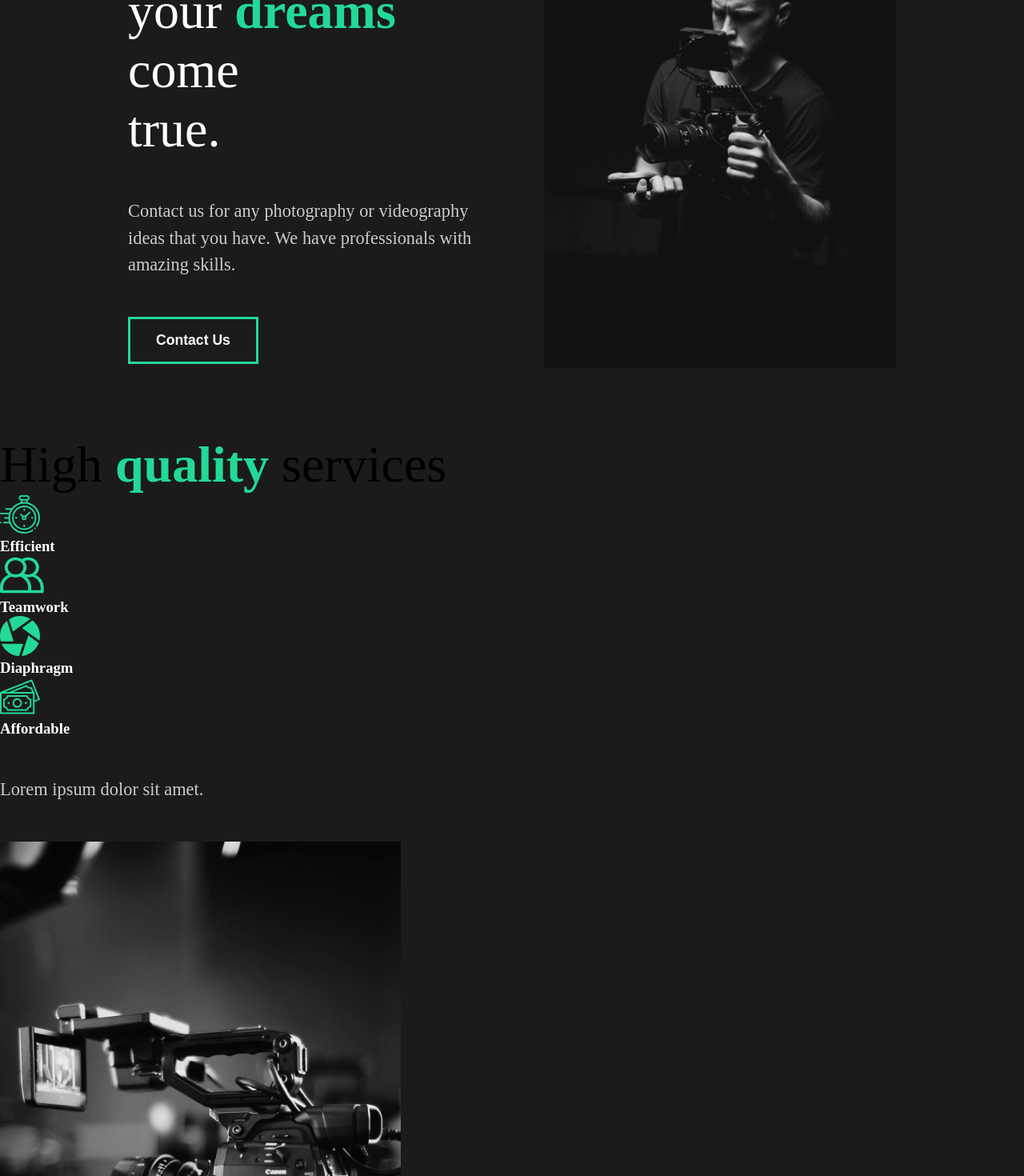
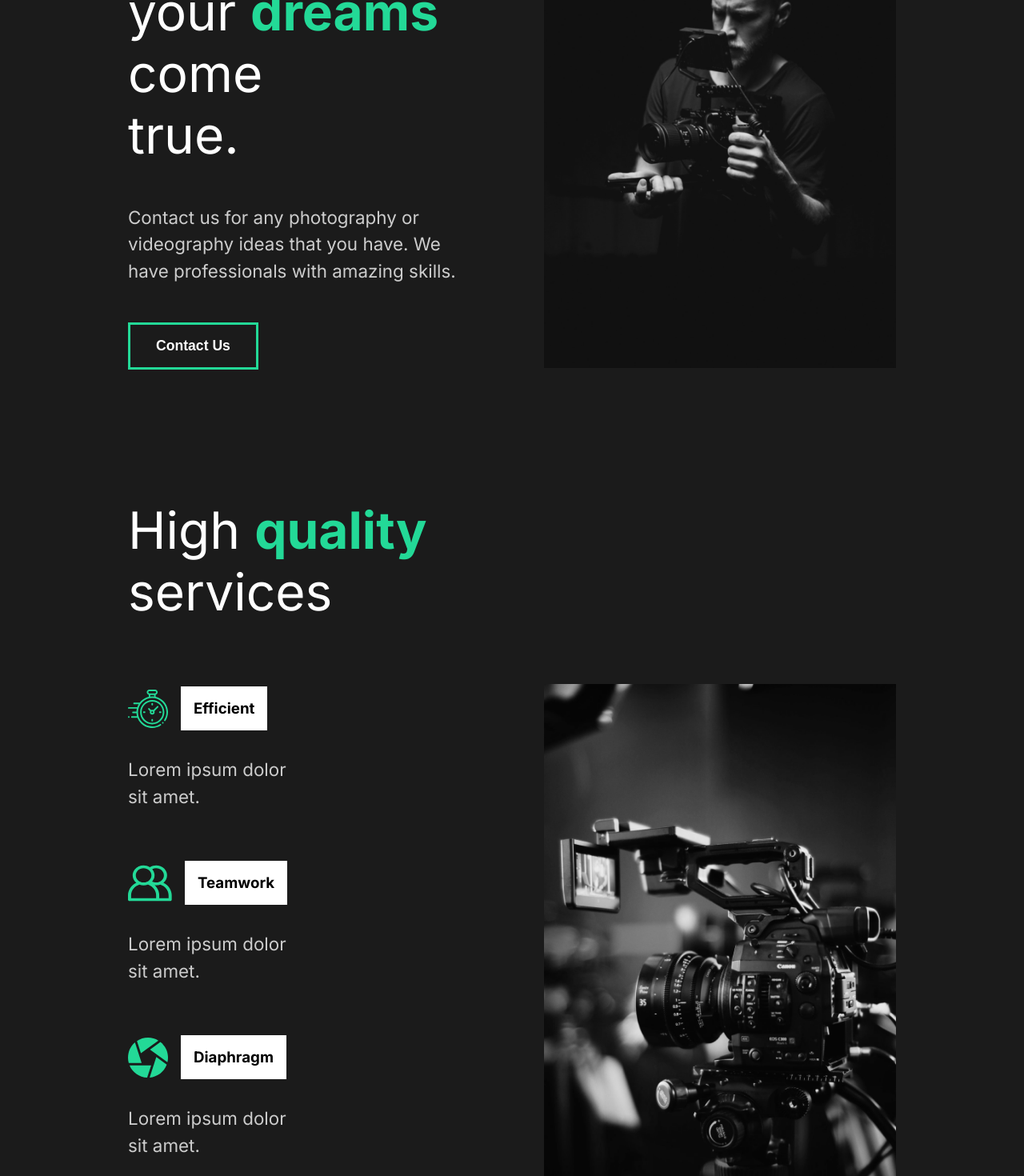
Before and after one commit to chokchaiph/the-creative-react-course-capture, a React (Create React App) app: page / in a window 1280 px wide. Shown: the part 260-1730 px from the top of the page at 80% size. Built offline with nearby package versions, Linux system fonts and the light colour scheme.

Commit message:
6. Styling Services Section

```diff
--- a/public/index.html
+++ b/public/index.html
@@ -1,14 +1,14 @@
 <!DOCTYPE html>
 <html lang="en">
+
 <head>
   <meta charset="utf-8" />
   <link rel="icon" href="%PUBLIC_URL%/favicon.ico" />
   <meta name="viewport" content="width=device-width, initial-scale=1" />
   <meta name="theme-color" content="#000000" />
-    <meta
-      name="description"
-      content="Web site created using create-react-app"
-    />
+  <meta name="description" content="Web site created using create-react-app" />
+  <link rel="preconnect" href="https://fonts.gstatic.com">
+  <link href="https://fonts.googleapis.com/css2?family=Inter:wght@400;700&family=Lobster&display=swap" rel="stylesheet">
   <link rel="apple-touch-icon" href="%PUBLIC_URL%/logo192.png" />
   <!--
       manifest.json provides metadata used when your web app is installed on a
@@ -26,6 +26,7 @@
     -->
   <title>React App</title>
 </head>
+
 <body>
   <noscript>You need to enable JavaScript to run this app.</noscript>
   <div id="root"></div>
@@ -40,4 +41,5 @@
       To create a production bundle, use `npm run build` or `yarn build`.
     -->
 </body>
+
 </html>
--- a/src/components/AboutSection.js
+++ b/src/components/AboutSection.js
@@ -2,23 +2,29 @@
 import home1 from "../img/home1.png";
 //styled
 import styled from "styled-components";
+import {
+  StyledAbout,
+  StyledDescription,
+  StyledHide,
+  StyledImage,
+} from "../styles";
 
 const AboutSection = () => {
   return (
     <StyledAbout>
       <StyledDescription>
         <div className="title">
-          <SytledHide>
+          <StyledHide>
             <h2>We work to make</h2>
-          </SytledHide>
-          <SytledHide>
+          </StyledHide>
+          <StyledHide>
             <h2>
               your <span>dreams</span> come
             </h2>
-          </SytledHide>
-          <SytledHide>
+          </StyledHide>
+          <StyledHide>
             <h2>true.</h2>
-          </SytledHide>
+          </StyledHide>
         </div>
         <p>
           Contact us for any photography or videography ideas that you have. We
@@ -34,35 +40,5 @@
 };
 
 //styled
-const StyledAbout = styled.div`
-  min-height: 90vh;
-  display: flex;
-  align-items: center;
-  justify-content: space-between;
-  padding: 5rem 10rem;
-  color: white;
-`;
-
-const StyledDescription = styled.div`
-  flex: 1;
-  padding-right: 5rem;
-  h2 {
-    font-weight: lighter;
-  }
-`;
-
-const StyledImage = styled.div`
-  flex: 1;
-  overflow: hidden;
-  img {
-    width: 100%;
-    height: 80vh;
-    object-fit: cover;
-  }
-`;
-
-const SytledHide = styled.div`
-  overflow: hidden;
-`;
 
 export default AboutSection;
--- a/src/components/GlobalStyle.js
+++ b/src/components/GlobalStyle.js
@@ -8,7 +8,7 @@
 
 body{
     background:#1b1b1b;
-
+    font-family: 'Inter', sans-serif;
 }
 button{
     font-weight:bold;
--- a/src/components/ServicesSection.js
+++ b/src/components/ServicesSection.js
@@ -6,46 +6,81 @@
 import teamwork from "../img/teamwork.svg";
 import home2 from "../img/home2.png";
 
+import styled from "styled-components";
+import { StyledAbout, StyledDescription, StyledImage } from "../styles";
+
 const ServicesSection = () => {
   return (
-    <div className="services">
-      <div className="description">
+    <StyledServices>
+      <StyledDescription>
         <h2>
           High <span>quality</span> services
         </h2>
-        <div className="cards">
-          <div className="card">
+        <StyledCards>
+          <StyledCard>
             <div className="icon">
               <img src={clock} alt="icon" />
               <h3>Efficient</h3>
             </div>
-          </div>
-          <div className="card">
+            <p>Lorem ipsum dolor sit amet.</p>
+          </StyledCard>
+          <StyledCard>
             <div className="icon">
               <img src={teamwork} alt="icon" />
               <h3>Teamwork</h3>
             </div>
-          </div>
-          <div className="card">
+            <p>Lorem ipsum dolor sit amet.</p>
+          </StyledCard>
+          <StyledCard>
             <div className="icon">
               <img src={diaphragm} alt="icon" />
               <h3>Diaphragm</h3>
             </div>
-          </div>
-          <div className="card">
+            <p>Lorem ipsum dolor sit amet.</p>
+          </StyledCard>
+          <StyledCard>
             <div className="icon">
               <img src={money} alt="icon" />
               <h3>Affordable</h3>
             </div>
-          </div>
-          <p>Lorem ipsum dolor sit amet.</p>
-        </div>
-      </div>
-      <div className="image">
+            <p>Lorem ipsum dolor sit amet.</p>
+          </StyledCard>
+        </StyledCards>
+      </StyledDescription>
+      <StyledImage>
         <img src={home2} alt="camera" />
-      </div>
-    </div>
+      </StyledImage>
+    </StyledServices>
   );
 };
 
+const StyledServices = styled(StyledAbout)`
+  h2 {
+    padding-bottom: 5rem;
+  }
+  p {
+    width: 70%;
+    padding: 2rem 0rem 4rem 0rem;
+  }
+`;
+
+const StyledCards = styled.div`
+  display: flex;
+  flex-wrap: wrap;
+`;
+
+const StyledCard = styled.div`
+  flex-basis: 20rem;
+  .icon {
+    display: flex;
+    align-items: center;
+    h3 {
+      margin-left: 1rem;
+      background: white;
+      color: black;
+      padding: 1rem;
+    }
+  }
+`;
+
 export default ServicesSection;
--- /dev/null
+++ b/src/styles.js
@@ -0,0 +1,32 @@
+import styled from "styled-components";
+
+export const StyledAbout = styled.div`
+  min-height: 90vh;
+  display: flex;
+  align-items: center;
+  justify-content: space-between;
+  padding: 5rem 10rem;
+  color: white;
+`;
+
+export const StyledDescription = styled.div`
+  flex: 1;
+  padding-right: 5rem;
+  h2 {
+    font-weight: lighter;
+  }
+`;
+
+export const StyledImage = styled.div`
+  flex: 1;
+  overflow: hidden;
+  img {
+    width: 100%;
+    height: 80vh;
+    object-fit: cover;
+  }
+`;
+
+export const StyledHide = styled.div`
+  overflow: hidden;
+`;
```
Also changed, not shown: 1 other file (tests, documents, lock files or other folders). Lines whose indentation alone changed are shown as unchanged.
